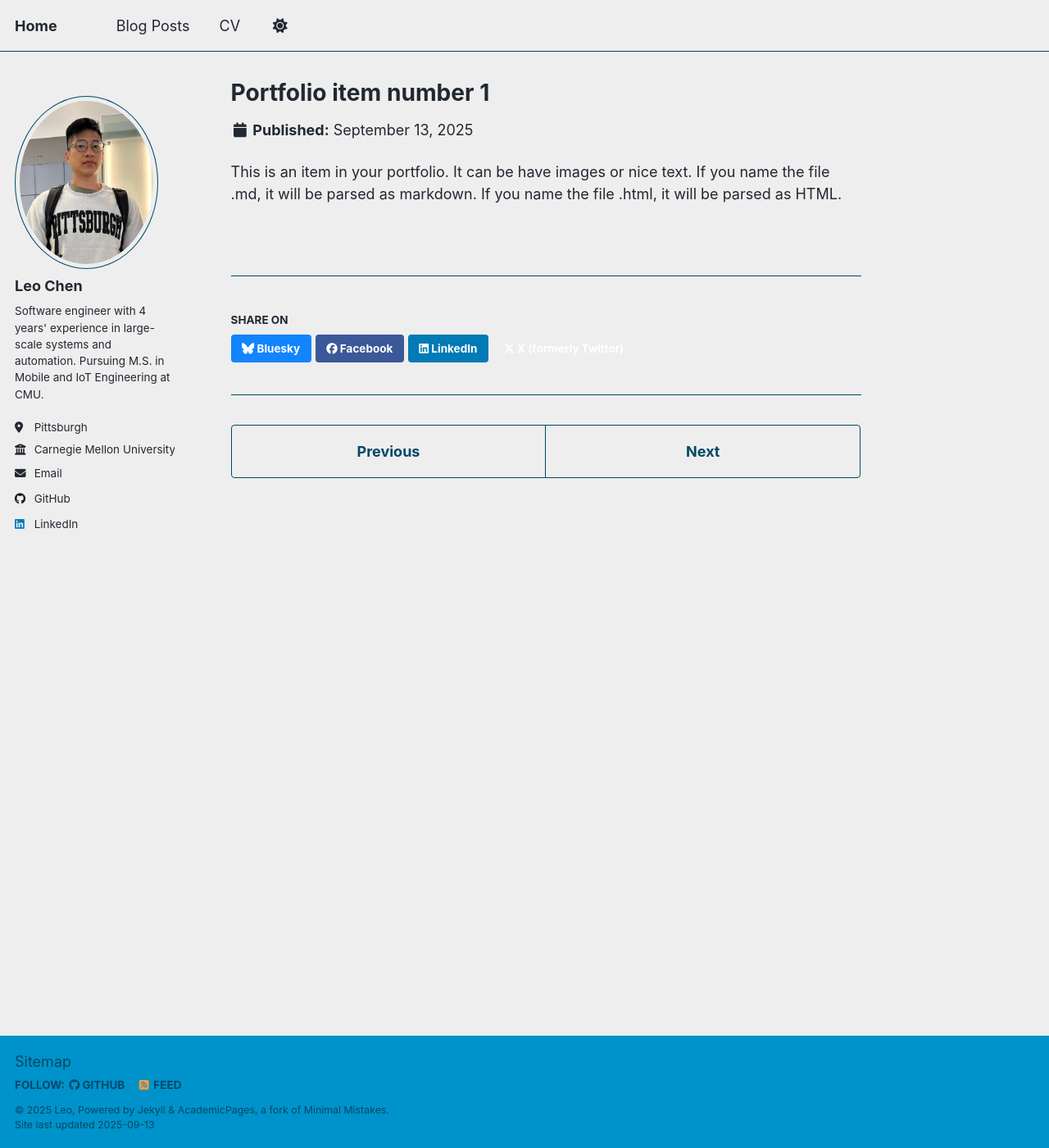
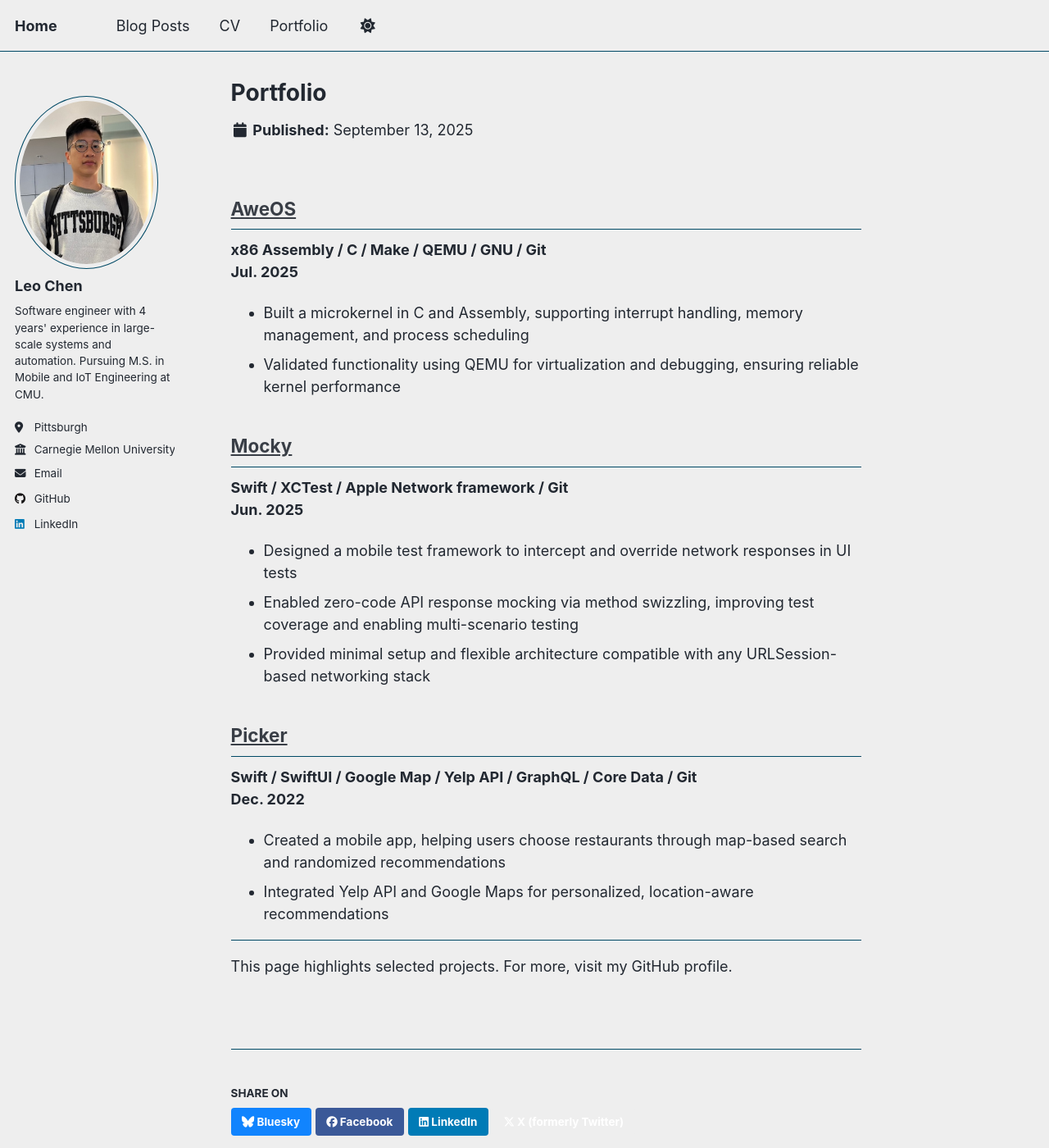
Before and after one commit to hanlinchentw/hanlinchentw, a Jekyll site: the page built from _portfolio/portfolio-1.md, in a window 1280 px wide and 1400 px high. Shown: the whole window at 82% size. Built offline with Jekyll 4.4.1, drawn with Linux system fonts in a browser that asks for light colours; a script that is not in the unit is left out.

Commit message:
update portfolio

```diff
--- a/_data/navigation.yml
+++ b/_data/navigation.yml
@@ -17,15 +17,15 @@ main:
   # - title: "Teaching"
   #   url: /teaching/
 
-  # - title: "Portfolio"
-  #   url: /portfolio/
-
   - title: "Blog Posts"
     url: /year-archive/
 
   - title: "CV"
     url: /cv/
 
+  - title: "Portfolio"
+    url: /portfolio/
+
   # - title: "CV"
   #   url: /cv-json/
 
--- a/_portfolio/portfolio-1.md
+++ b/_portfolio/portfolio-1.md
@@ -1,7 +1,34 @@
 ---
-title: "Portfolio item number 1"
-excerpt: "Short description of portfolio item number 1<br/><img src='/images/500x300.png'>"
+title: "Portfolio"
+excerpt: "Selected projects: AweOS, Mocky, Picker."
 collection: portfolio
 ---
 
-This is an item in your portfolio. It can be have images or nice text. If you name the file .md, it will be parsed as markdown. If you name the file .html, it will be parsed as HTML.
+## [AweOS](https://www.github.com/hanlinchentw/AweOS)
+
+**x86 Assembly / C / Make / QEMU / GNU / Git**
+**Jul. 2025**
+
+- Built a microkernel in C and Assembly, supporting interrupt handling, memory management, and process scheduling
+- Validated functionality using QEMU for virtualization and debugging, ensuring reliable kernel performance
+
+## [Mocky](https://www.github.com/hanlinchentw/Mocky)
+
+**Swift / XCTest / Apple Network framework / Git**
+**Jun. 2025**
+
+- Designed a mobile test framework to intercept and override network responses in UI tests
+- Enabled zero-code API response mocking via method swizzling, improving test coverage and enabling multi-scenario testing
+- Provided minimal setup and flexible architecture compatible with any URLSession-based networking stack
+
+## [Picker](https://www.github.com/hanlinchentw/Picker)
+
+**Swift / SwiftUI / Google Map / Yelp API / GraphQL / Core Data / Git**
+**Dec. 2022**
+
+- Created a mobile app, helping users choose restaurants through map-based search and randomized recommendations
+- Integrated Yelp API and Google Maps for personalized, location-aware recommendations
+
+---
+
+This page highlights selected projects. For more, visit my GitHub profile.
```
